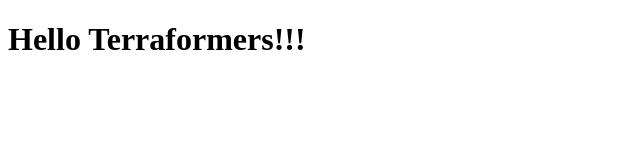
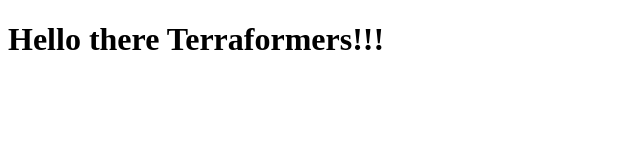
Before and after one commit to jasmine-rios/terraform-beginner-bootcamp-2023, a plain HTML site: page public/index.html in a window 1280 px wide. Shown: the whole page, without its empty margins (0-640 px from the left). Drawn offline with Linux system fonts and the light colour scheme.

```diff
--- a/public/index.html
+++ b/public/index.html
@@ -8,7 +8,7 @@
 </head>
 <body>
     <header>
-        <h1>Hello Terraformers!!!</h1>
+        <h1>Hello there Terraformers!!!</h1>
     </header>
 </body>
 </html>
```
Also changed, not shown: 5 other files.
